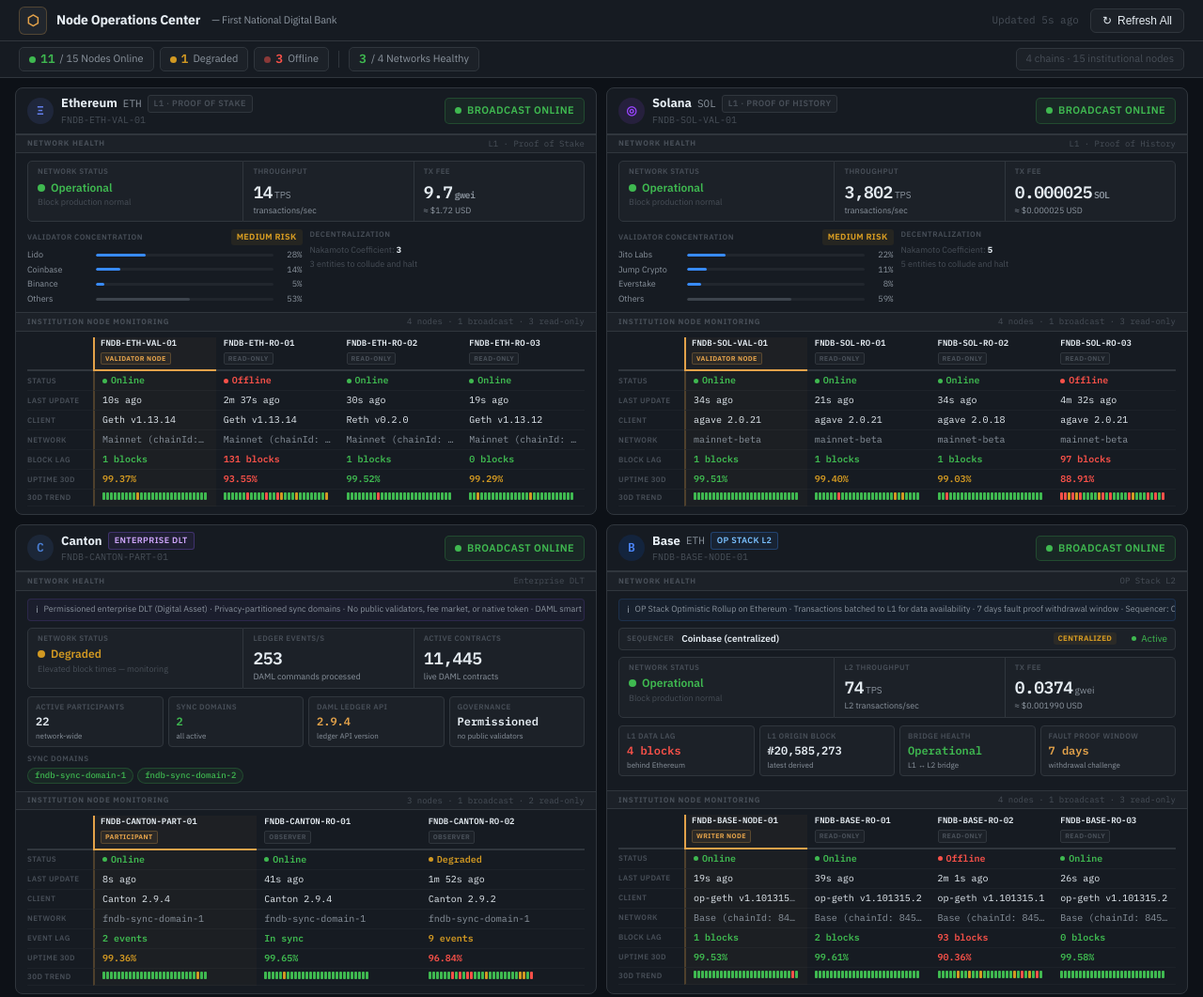
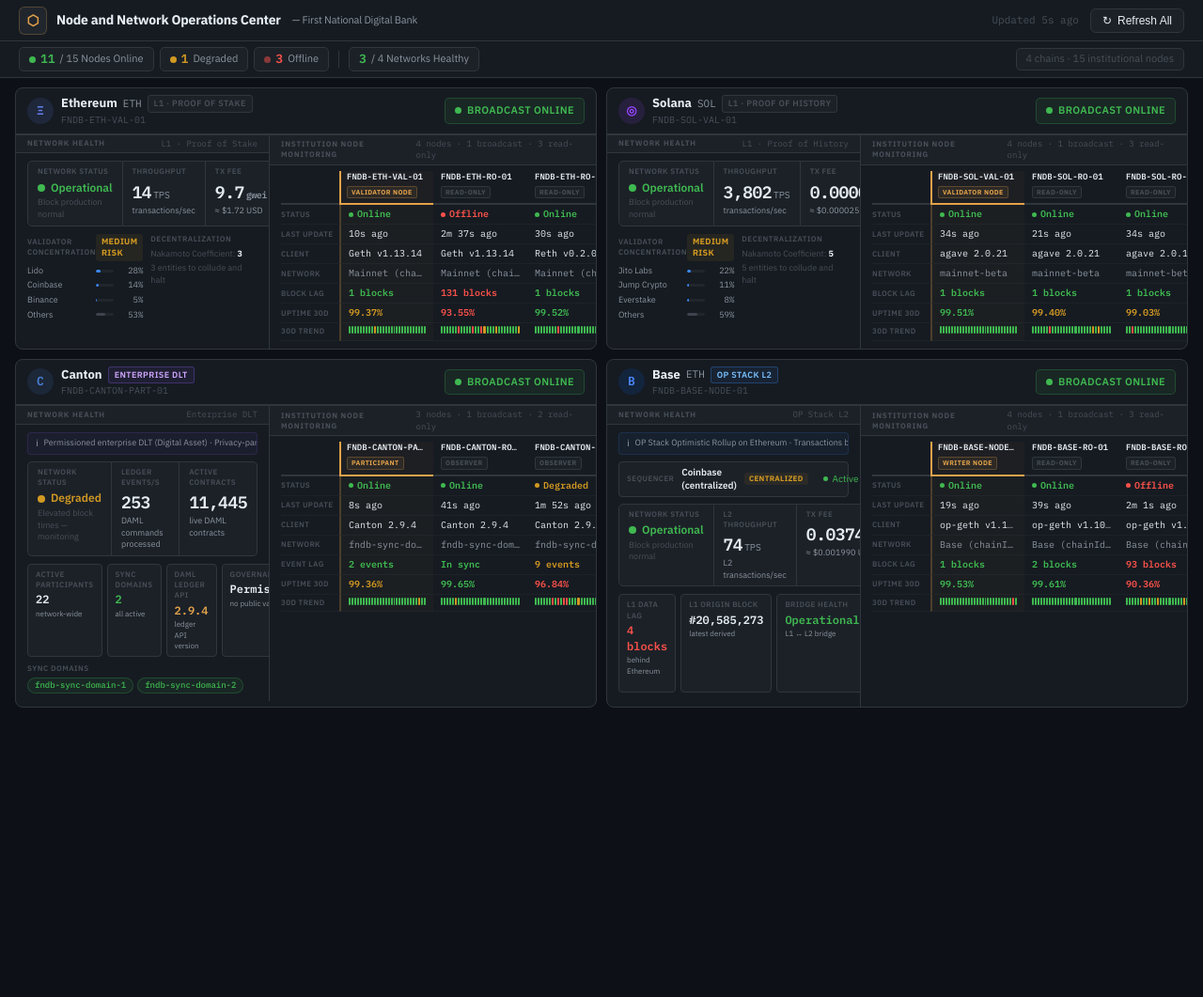
Before and after one commit to gstoke8/blockchain-health-dashboard, a plain HTML site: page index.html in a window 1280 px wide. Shown: the whole page at 94% size. After the commit the page ends 800 px from the top, so only its background shows below. Drawn offline with Linux system fonts and the light colour scheme.

Commit message:
feat: side-by-side layout, rename title to Node and Network Operations Center
- Network Health panel on left, Institution Node Monitoring on right within each card
- Added .card-body flex container with .net-panel (270px fixed) and .node-panel (flex)
- Reduced node-grid label column and min column widths to fit narrower right panel
- Updated page title and header to 'Node and Network Operations Center'

```diff
--- a/index.html
+++ b/index.html
@@ -3,7 +3,7 @@
 <head>
   <meta charset="UTF-8" />
   <meta name="viewport" content="width=device-width, initial-scale=1.0" />
-  <title>Node Operations Center — FNDB</title>
+  <title>Node and Network Operations Center — FNDB</title>
   <link rel="preconnect" href="https://fonts.googleapis.com">
   <link href="https://fonts.googleapis.com/css2?family=IBM+Plex+Mono:wght@400;500;600&family=IBM+Plex+Sans:wght@400;500;600;700&display=swap" rel="stylesheet">
   <style>
@@ -383,9 +383,28 @@
     /* ── Node Monitoring Table ── */
     .node-body { padding: 6px 12px 8px; overflow-x: auto; }
 
+    /* ── Card body: side-by-side layout ── */
+    .card-body {
+      display: flex;
+      min-height: 0;
+    }
+
+    .net-panel {
+      width: 270px;
+      flex-shrink: 0;
+      border-right: 1px solid var(--border);
+      overflow: hidden;
+    }
+
+    .node-panel {
+      flex: 1;
+      min-width: 0;
+      overflow-x: auto;
+    }
+
     .node-grid {
       display: grid;
-      grid-template-columns: 70px repeat(var(--ncols), minmax(130px, 1fr));
+      grid-template-columns: 62px repeat(var(--ncols), minmax(100px, 1fr));
       min-width: 0;
     }
 
@@ -469,7 +488,7 @@
 <header>
   <div class="logo">
     <div class="logo-mark">⬡</div>
-    Node Operations Center
+    Node and Network Operations Center
     <span class="bank-name">— First National Digital Bank</span>
   </div>
   <div class="header-right">
@@ -1017,17 +1036,22 @@ function renderCard(chain) {
         </div>
       </div>
 
+      <div class="card-body">
+        <div class="net-panel">
           <div class="sec-header">
             <span class="sec-title">Network Health</span>
             <span class="sec-meta">${chain.typeLabel}</span>
           </div>
           ${networkHealthHtml}
-
+        </div>
+        <div class="node-panel">
           <div class="sec-header">
             <span class="sec-title">Institution Node Monitoring</span>
             <span class="sec-meta">${totalNodes} nodes · 1 broadcast · ${chain.readNodes.length} read-only</span>
           </div>
           ${renderNodeMonitoring(chain, cs)}
+        </div>
+      </div>
     </div>`;
 }
 
```
Lines whose indentation alone changed are shown as unchanged.
